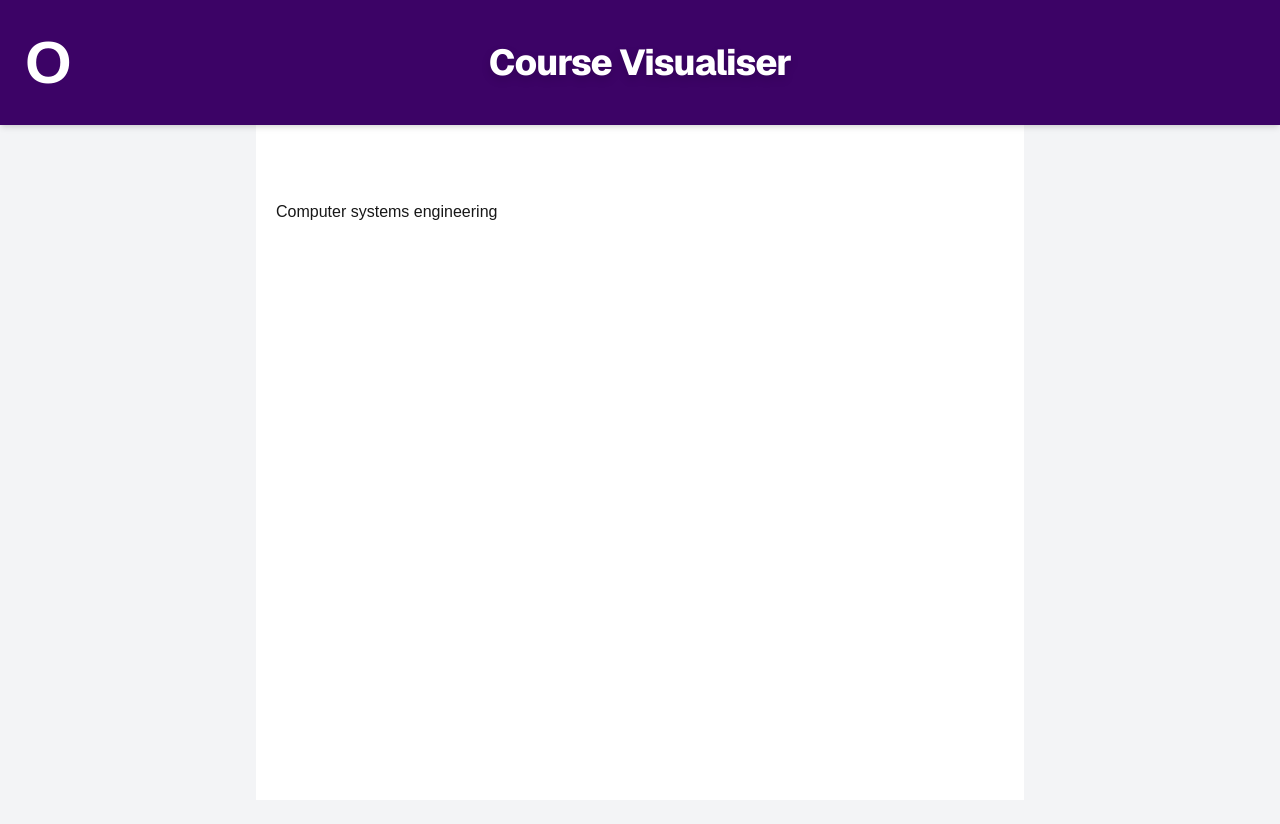
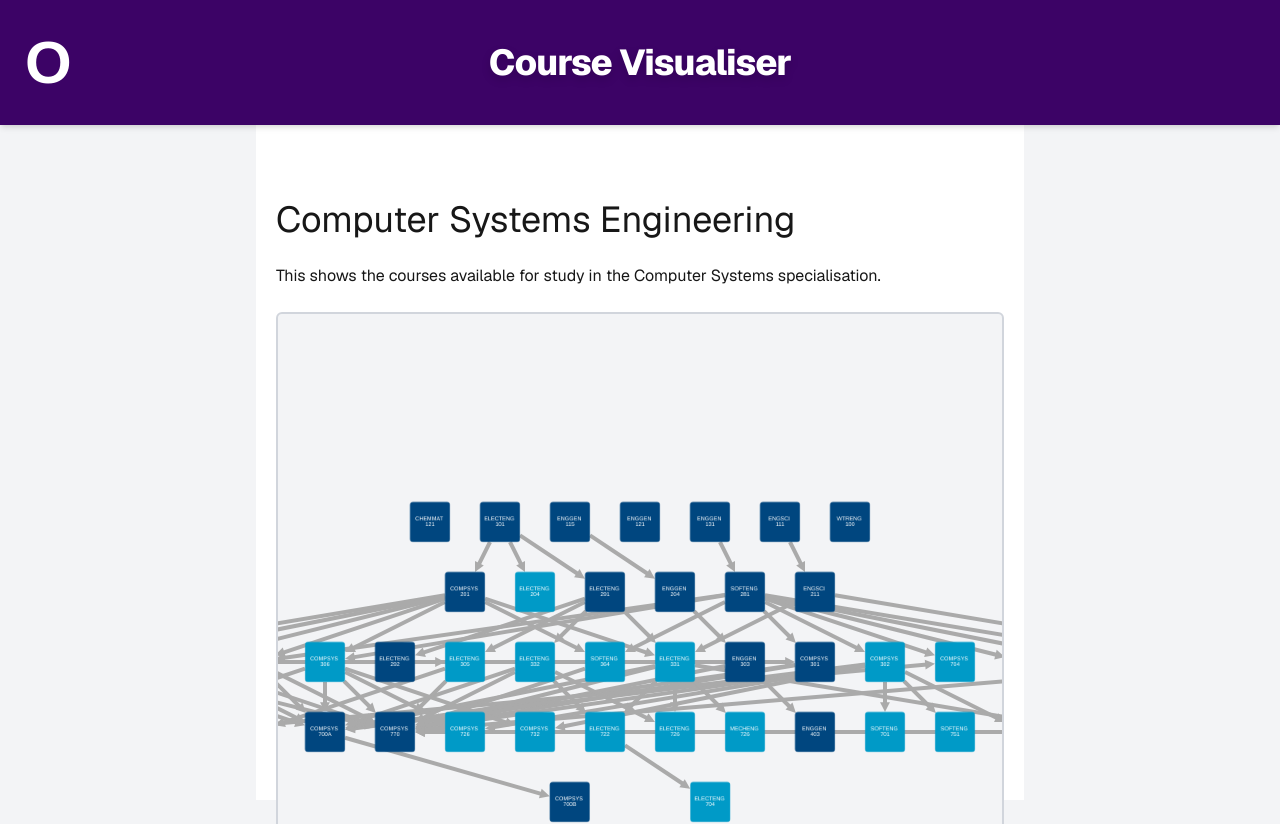
Before and after one commit to matthewrchen/course-visualiser, a Next.js app: page /specialisations/computer-systems-engineering in a window 1280 px wide. Shown: the top 824 px of the page. Before the commit the page ends 800 px from the top, so only its background shows below. Built offline with nearby package versions, Linux system fonts and the light colour scheme.

Commit message:
updated computer systems page

```diff
--- a/src/app/specialisations/computer-systems-engineering/page.tsx
+++ b/src/app/specialisations/computer-systems-engineering/page.tsx
@@ -1,5 +1,15 @@
+import Graph from "@/components/courseMap";
+
 export default function Page() {
-    return (
-        <p>Computer systems engineering</p>
-    );
+  return (
+    <>
+      <h1 className="font-sans text-4xl">Computer Systems Engineering</h1>
+      <br></br>
+      <p className="font-sans">
+        This shows the courses available for study in the Computer Systems specialisation.
+      </p>
+      <br></br>
+      <Graph specName="Computer Systems"/>
+    </>
+  );
 }
```
